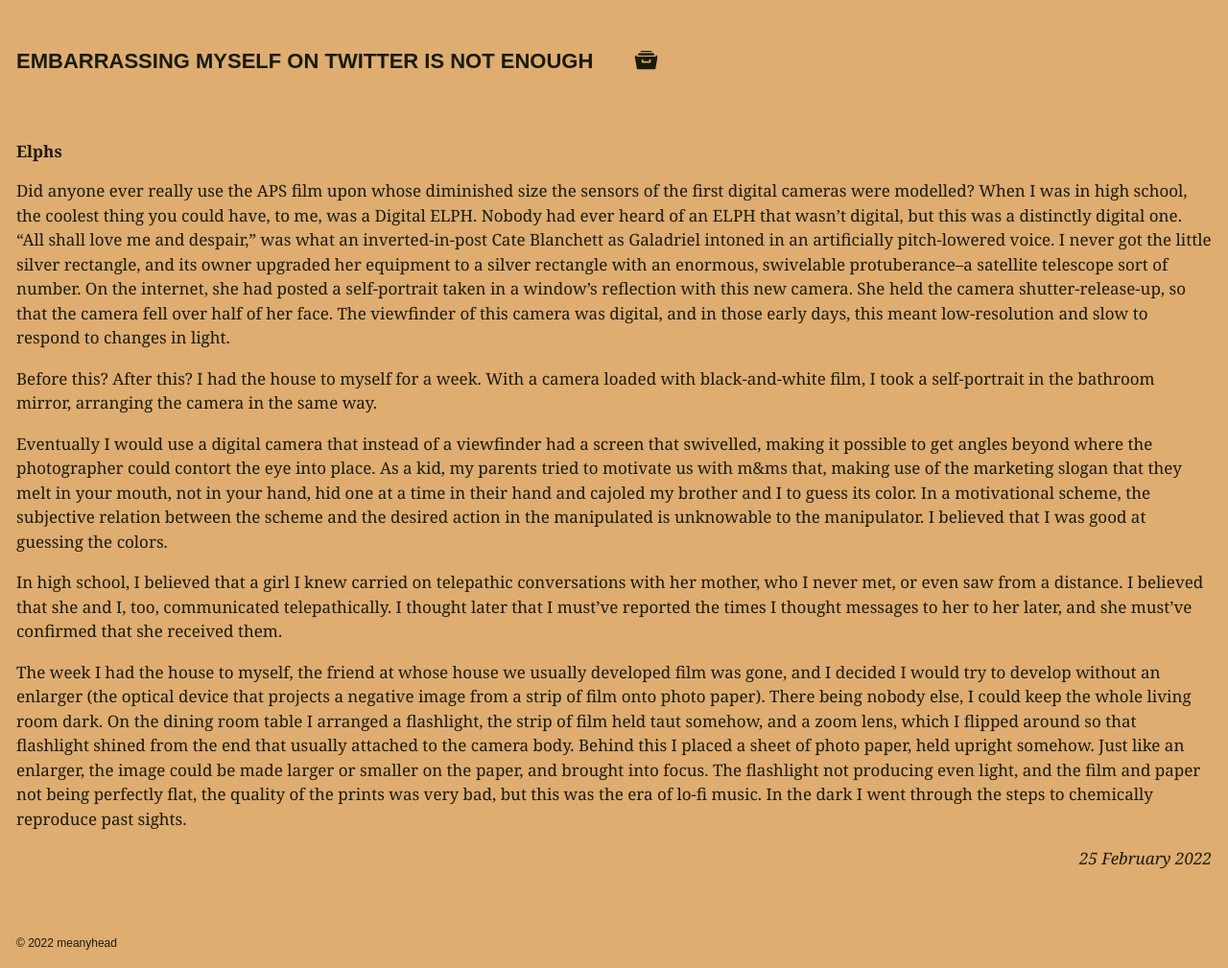
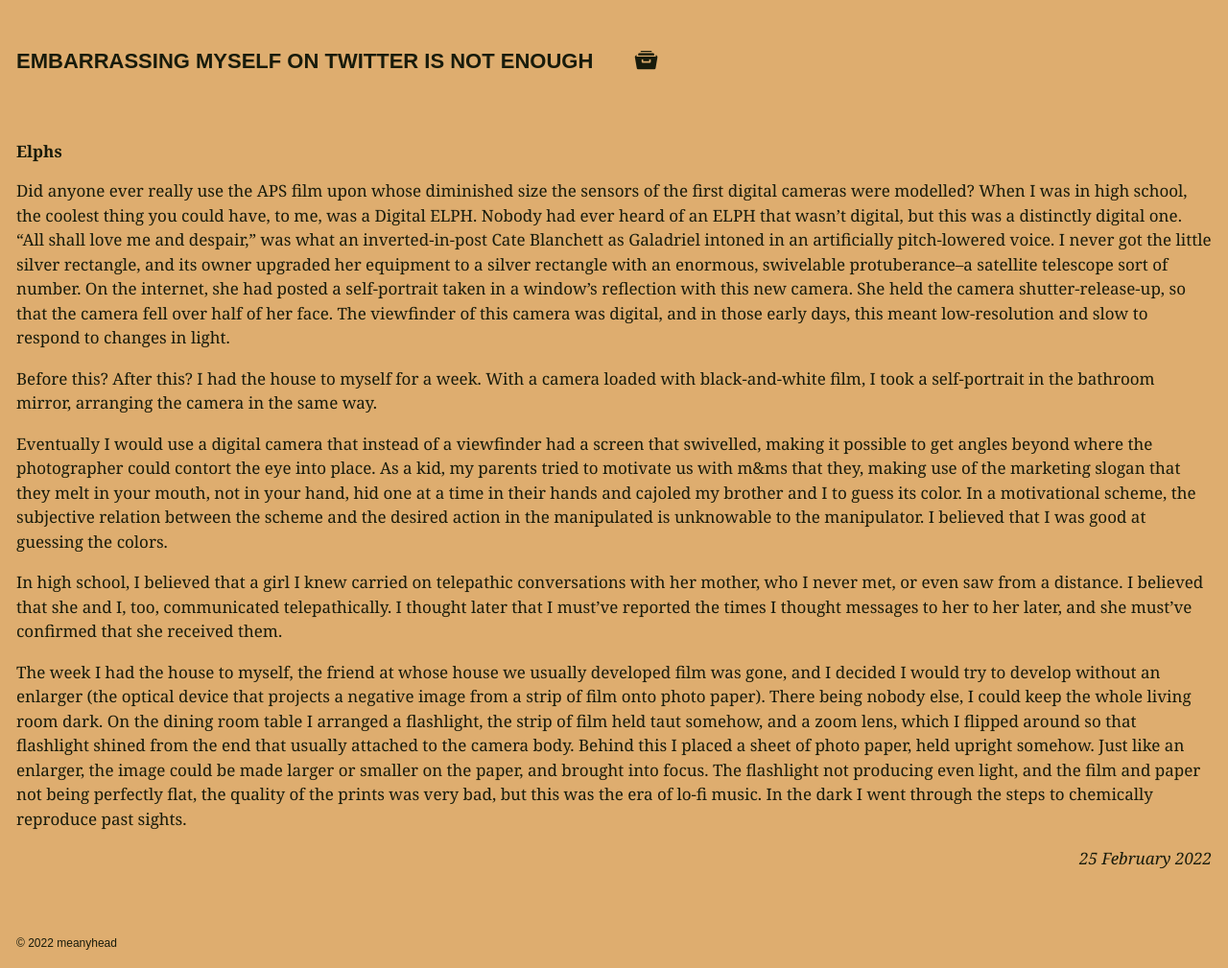
Before and after one commit to meanyhead/meanyhead.github.io, a Jekyll site: the page built from _posts/2022-2-25-elphs.md, in a window 1280 px wide. Shown: the whole page at 96% size. Built offline with Jekyll 4.4.1, drawn with Linux system fonts in a browser that asks for light colours; comment, search, counter and statistics services are not loaded.

Commit message:
auto Fri 02/25/2022  09:38 PM

```diff
--- a/_posts/2022-2-25-elphs.md
+++ b/_posts/2022-2-25-elphs.md
@@ -7,7 +7,7 @@ Did anyone ever really use the APS film upon whose diminished size the sensors o
 
 Before this? After this? I had the house to myself for a week. With a camera loaded with black-and-white film, I took a self-portrait in the bathroom mirror, arranging the camera in the same way.
 
-Eventually I would use a digital camera that instead of a viewfinder had a screen that swivelled, making it possible to get angles beyond where the photographer could contort the eye into place. As a kid, my parents tried to motivate us with m&ms that, making use of the marketing slogan that they melt in your mouth, not in your hand, hid one at a time in their hand and cajoled my brother and I to guess its color. In a motivational scheme, the subjective relation between the scheme and the desired action in the manipulated is unknowable to the manipulator. I believed that I was good at guessing the colors.
+Eventually I would use a digital camera that instead of a viewfinder had a screen that swivelled, making it possible to get angles beyond where the photographer could contort the eye into place. As a kid, my parents tried to motivate us with m&ms that they, making use of the marketing slogan that they melt in your mouth, not in your hand, hid one at a time in their hands and cajoled my brother and I to guess its color. In a motivational scheme, the subjective relation between the scheme and the desired action in the manipulated is unknowable to the manipulator. I believed that I was good at guessing the colors.
 
 In high school, I believed that a girl I knew carried on telepathic conversations with her mother, who I never met, or even saw from a distance. I believed that she and I, too, communicated telepathically. I thought later that I must've reported the times I thought messages to her to her later, and she must've confirmed that she received them.
 
--- a/publish_time.txt
+++ b/publish_time.txt
@@ -1 +1 @@
-09:34 PM
+09:36 PM
```
